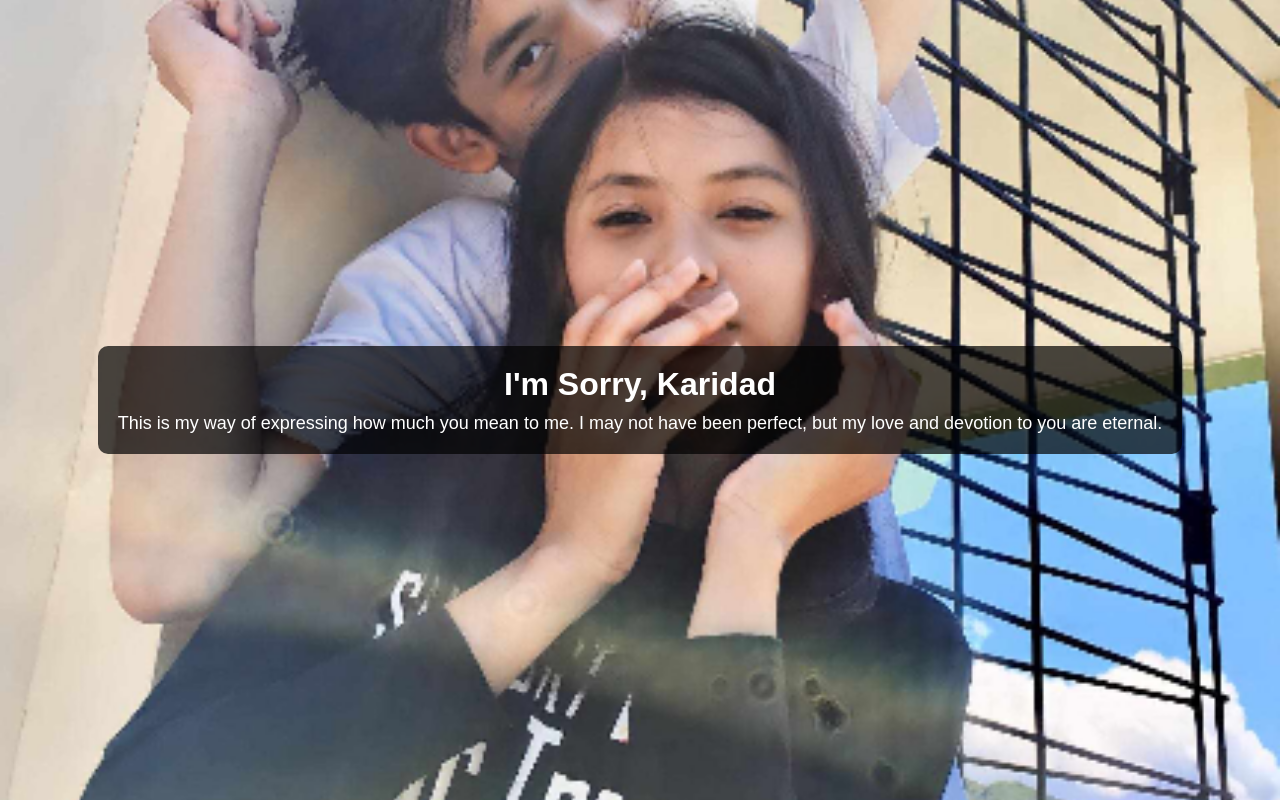
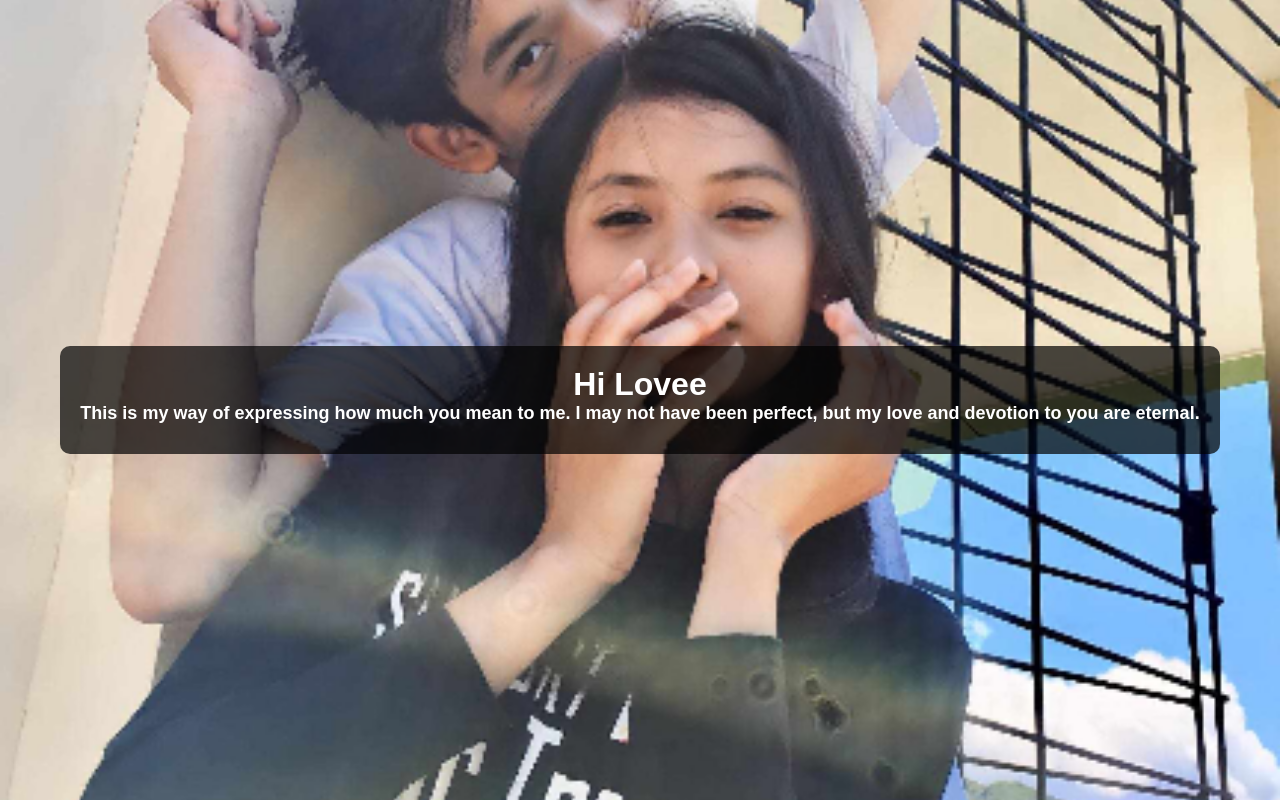
Before and after one commit to litoxM/Apology-for-lalove, a plain HTML site: page index.html in a window 1280 px wide. Drawn offline with Linux system fonts and the light colour scheme; files whose address does not match are found by name.

Commit message:
Update index.html

```diff
--- a/index.html
+++ b/index.html
@@ -36,7 +36,7 @@
 </head>
 <body>
     <div class="container">
-        <h1>I'm Sorry, Karidad</h1>
+        <h1> Hi Lovee
         <p>This is my way of expressing how much you mean to me. I may not have been perfect, but my love and devotion to you are eternal.</p>
     </div>
 </body>
```
